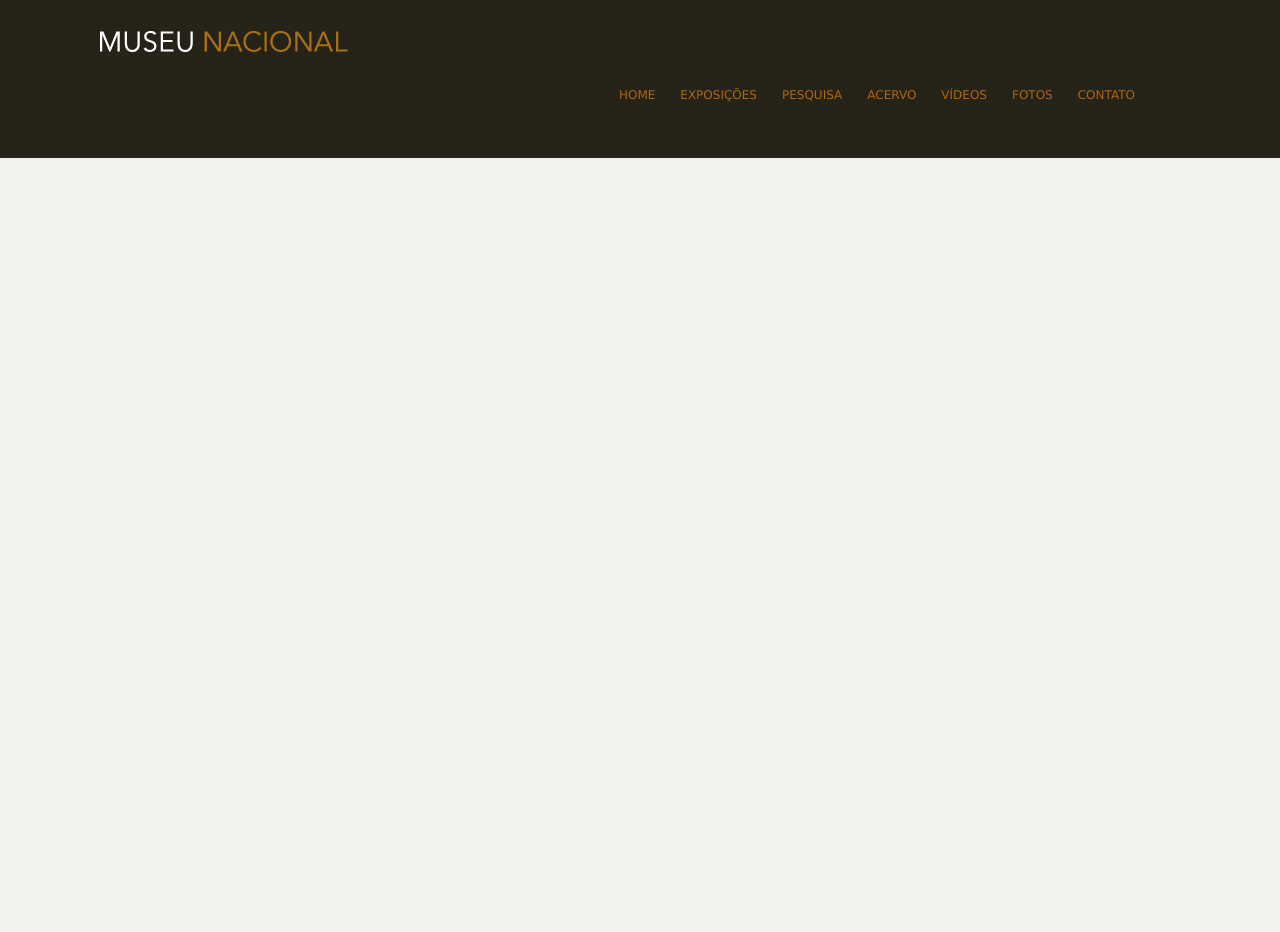
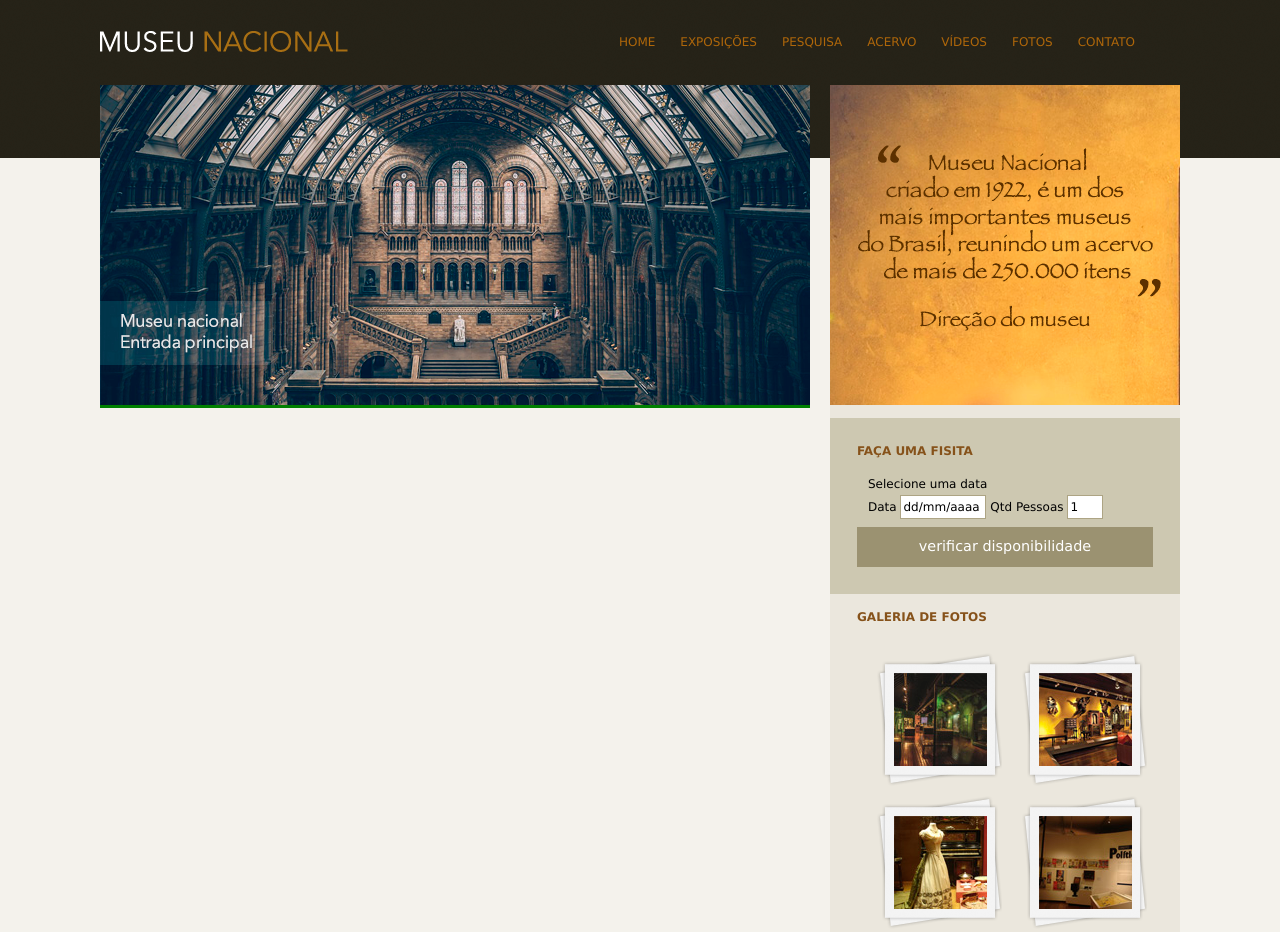
Before and after one commit to danielBRTanimacao/Museu-nacional-course, a plain HTML site: page index.html in a window 1280 px wide. Shown: the top 932 px of the page. Before the commit the page ends 800 px from the top, so only its background shows below. Drawn offline with Linux system fonts and the light colour scheme.

Commit message:
update css

```diff
--- a/assets/css/style.css
+++ b/assets/css/style.css
@@ -18,6 +18,10 @@ a:hover {
 }
 
 /*Header config*/
+
+#logo h1 {
+    float: left;
+}
 
 #logo a {
     width: 248px;
@@ -54,3 +58,75 @@ nav ul li a:link {
 nav ul li a:hover {
     border-bottom: 1px solid #535858;
 }
+
+/*Formatando principal e lateral */
+#conteudo {
+    width: 710px;
+    float: left;
+    background: green;
+}
+
+aside {
+    width: 350px;
+    float: right;
+    background: #ebe7dd;
+    padding-bottom: 30px;
+}
+
+section#visita {
+    background: #cdc8b1;
+    padding: 10px 27px 27px 27px;
+    margin-top: 10px;
+}
+
+section#galeria a {
+    display: block;
+    background: url(../img/fundo-foto.png) no-repeat;
+    float: left;
+    padding: 17px 15px 17px 15px;
+    margin: 10px 0 0 20px;
+}
+
+section#galeria {
+    padding: 0 27px 0 27px;
+}
+
+section#galeria img {
+    margin-left: 2px;
+    margin-top: 3px;
+}
+
+h4 {
+    color: #86521a;
+    text-transform: uppercase;
+    padding-bottom: 3px;
+}
+
+/*Formularios*/
+input {
+    height: 20px;
+    width: 80px;
+    background: #fff;
+    border: none;
+    font-size: 1em;
+}
+
+input.campo {
+    border: 1px solid #ada484;
+}
+
+input.botao {
+    background: #9b9271;
+    color: white;
+    width: 100%;
+    height: 40px;
+    font-size: 1.2em;
+}
+
+fieldset {
+    border: none;
+}
+
+legend {
+    display: none;
+}
--- a/index.html
+++ b/index.html
@@ -14,7 +14,6 @@
 <body>
     <div id="container"> <!-- Inicio Container-->
         <header> <!-- Inicio Header -->
-
             <div id="logo">
                 <h1><a href="">Museu Nacional</a></h1>
             </div>
@@ -28,9 +27,54 @@
                     <li><a href="#">Fotos</a></li>
                     <li><a href="#">Contato</a></li>
                 </ul>
-            </nav> <!-- Fim navegação-->
+            </nav> <!--/ Fim navegação-->
+        </header> <!--/ FIm header-->
 
-        </header> <!-- FIm header-->
-    </div> <!-- FIm container -->
+        <div id="principal">
+            <div id="conteudo"> <!-- Inicio conteudo-->
+                <section id="capa">
+                    <img src="assets/img/museu.png">
+                </section>
+            </div> <!--/ Fim conteudo -->
+
+            <aside> <!--inicio area lateral-->
+                <section id="depoimento">
+                    <img src="assets/img/depoimento.png">
+                </section>
+
+                <section id="visita"> <!--Inicio secão visita-->
+                    <h4>Faça uma fisita</h4>
+                    <form>
+                        <fieldset>
+                            <legend>Selecione uma data</legend>
+                            <label for="data">Data</label>
+                            <input class="campo" type="text" id="data" value="dd/mm/aaaa">
+
+                            <label for="qtd">Qtd Pessoas</label>
+                            <input class="campo" style="width: 30px;" type="number" id="qtd" value="1">
+                        </fieldset>
+                        <input class="botao" type="submit" value="verificar disponibilidade">
+                    </form>
+                </section> <!--/ FIm secão visita-->
+
+                <section id="galeria">
+                    <h4>Galeria de fotos</h4>
+                    <a href="">
+                        <img src="assets/img/imagem1.jpg" height="93" width="93" alt="imagem local">
+                    </a>
+                    <a href="">
+                        <img src="assets/img/imagem2.jpg" height="93" width="93" alt="imagem bar">
+                    </a>
+                    <a href="">
+                        <img src="assets/img/imagem3.jpg" height="93" width="93" alt="imagem vestido">
+                    </a>
+                    <a href="">
+                        <img src="assets/img/imagem4.jpg" height="93" width="93" alt="imagem quarto">
+                    </a>
+                </section>
+            </aside> <!--/ Fim area lateral-->
+        </div>
+
+    </div> <!--/ FIm container -->
 </body>
 </html>
```
